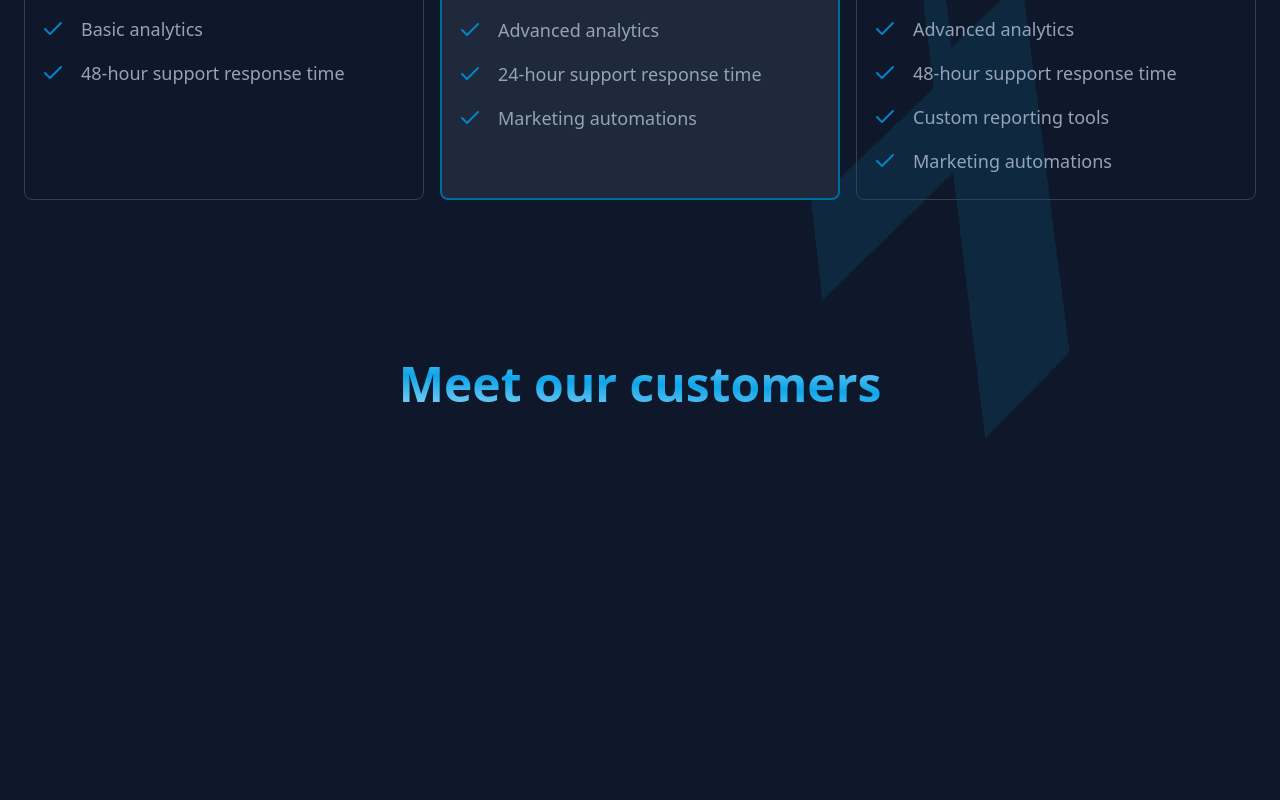
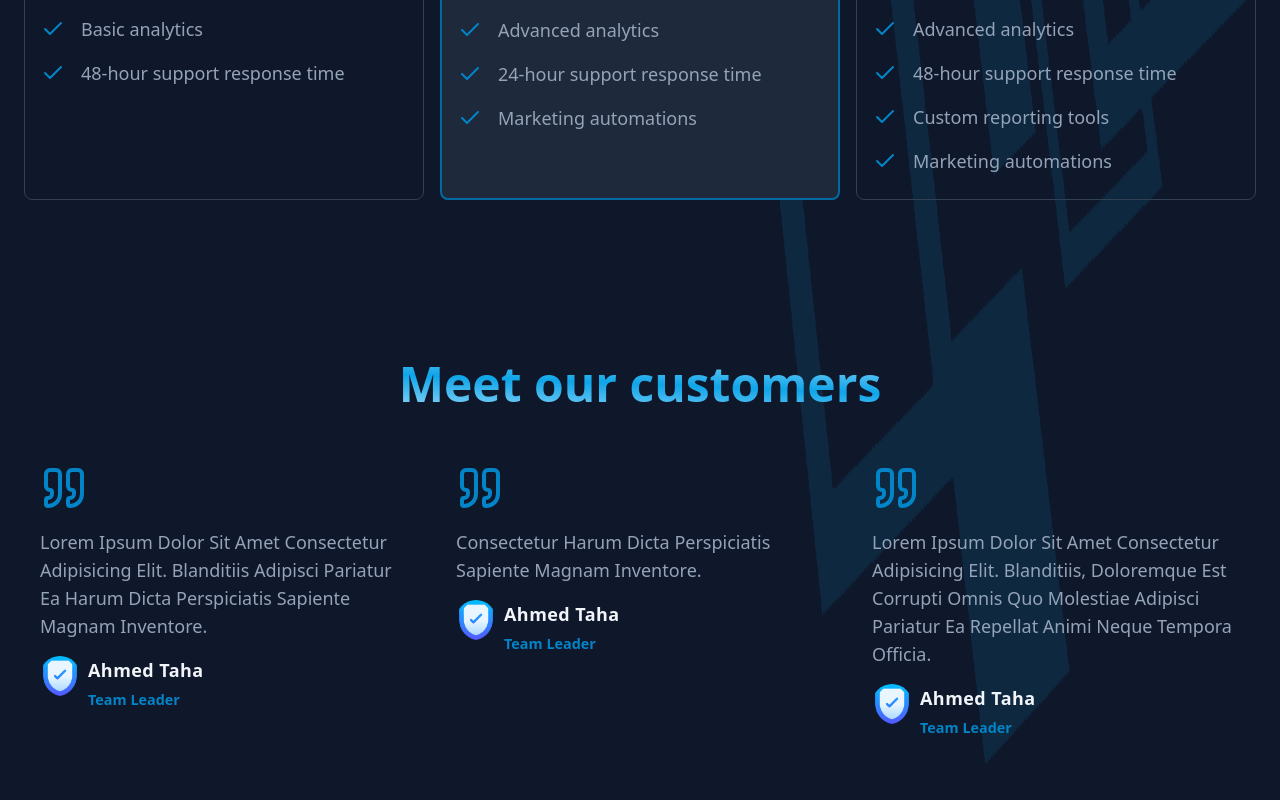
Before and after one commit to sondos-saad/OceanNextJs, a Next.js app: page / in a window 1280 px wide. Shown: the part 3545-4345 px from the top of the page. Before the commit the page ends 4065 px from the top, so only its background shows below. Built offline with nearby package versions, Linux system fonts and the light colour scheme.

Commit message:
Testimonials Section

```diff
--- a/src/app/page.tsx
+++ b/src/app/page.tsx
@@ -3,8 +3,10 @@ import FeatureBlock from "@/components/FeatureBlock";
 import FeatureCard from "@/components/FeatureCard";
 import Heading from "@/components/Heading";
 import PricingSection from "@/components/PricingSection";
+import TestimonialCard from "@/components/TestimonialCard";
 import { clients } from "@/constans/clients";
 import { features, featuresBlock } from "@/constans/feature";
+import { testimonials } from "@/constans/testimonials";
 import { ArrowRightCircle, MoveRight } from "lucide-react";
 import Image from "next/image";
 import Link from "next/link";
@@ -66,7 +68,9 @@ export default function Home() {
             <section id="testimonials" className="flex flex-col gap-8">
                 <Heading title="Meet our customers" isCentered/>
                 <div className="grid md:grid-cols-2 lg:grid-cols-3 gap-4">
-
+                    {testimonials.map((testimonial , index) =>(
+                        <TestimonialCard key={index} {...testimonial}/>
+                    ))}
                 </div>
             </section>
         </div>
--- /dev/null
+++ b/src/components/TestimonialCard.tsx
@@ -0,0 +1,25 @@
+import { Testimonial } from '@/types/interfaces'
+import { Quote } from 'lucide-react'
+import Image from 'next/image'
+import {FC} from 'react'
+
+interface TestimonialCardProps extends Testimonial{
+
+}
+
+const TestimonialCard: FC<TestimonialCardProps> = ({imageUrl , name , role , review}) => {
+    return (
+        <article className='flex flex-col items-center md:items-start gap-4 py-6 px-4 rounded-lg hover:bg-slate-800 capitalize'>
+            <Quote className='w-12 h-12 text-sky-600'/>
+            <p className='text-lg text-center md:text-start'>{review}</p>
+            <div className='flex items-start gap-2'>
+                <Image src={imageUrl} width={40} height={40} alt={name} className='rounded-full object-contain'/>
+                <div>
+                    <h4 className='text-slate-100 font-semibold tracking-wide'>{name}</h4>
+                    <small className='text-sky-600 font-semibold'>{role}</small>
+                </div>
+            </div>
+        </article>
+    )
+}
+export default TestimonialCard
--- /dev/null
+++ b/src/constans/testimonials.ts
@@ -0,0 +1,23 @@
+import { Testimonial } from "@/types/interfaces";
+
+export const testimonials:Testimonial[] = [
+    {
+        imageUrl:"/images/protect.png",
+        name:"ahmed taha",
+        role: "team leader",
+        review: "Lorem ipsum dolor sit amet consectetur adipisicing elit. Blanditiis adipisci pariatur ea harum dicta perspiciatis sapiente magnam inventore."
+    },
+    {
+        imageUrl:"/images/protect.png",
+        name:"ahmed taha",
+        role: "team leader",
+        review: " Consectetur harum dicta perspiciatis sapiente magnam inventore."
+    },
+    {
+        imageUrl:"/images/protect.png",
+        name:"ahmed taha",
+        role: "team leader",
+        review: "Lorem ipsum dolor sit amet consectetur adipisicing elit. Blanditiis, doloremque est corrupti omnis quo molestiae adipisci pariatur ea repellat animi neque tempora officia."
+    },
+
+]
```
Also changed, not shown: src/types/interfaces.ts (+7 -0 lines).
